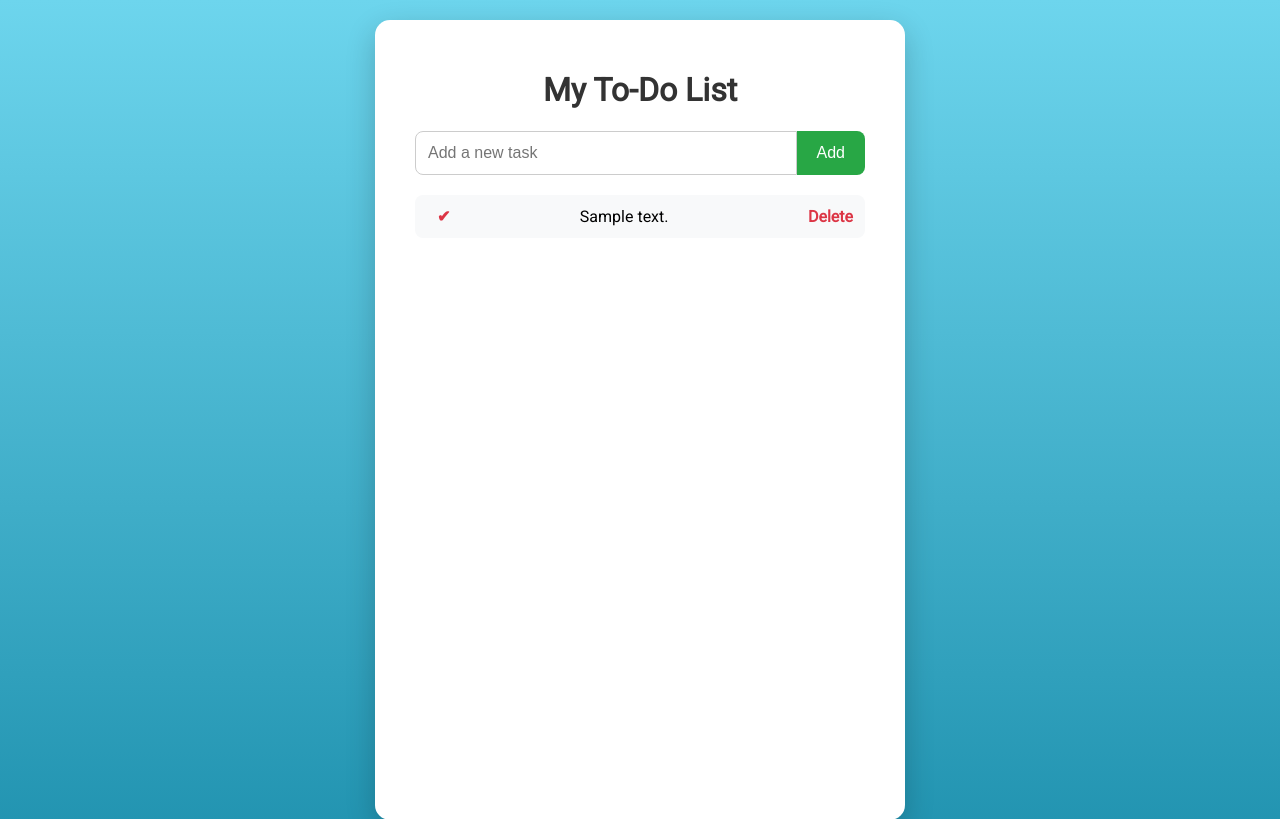
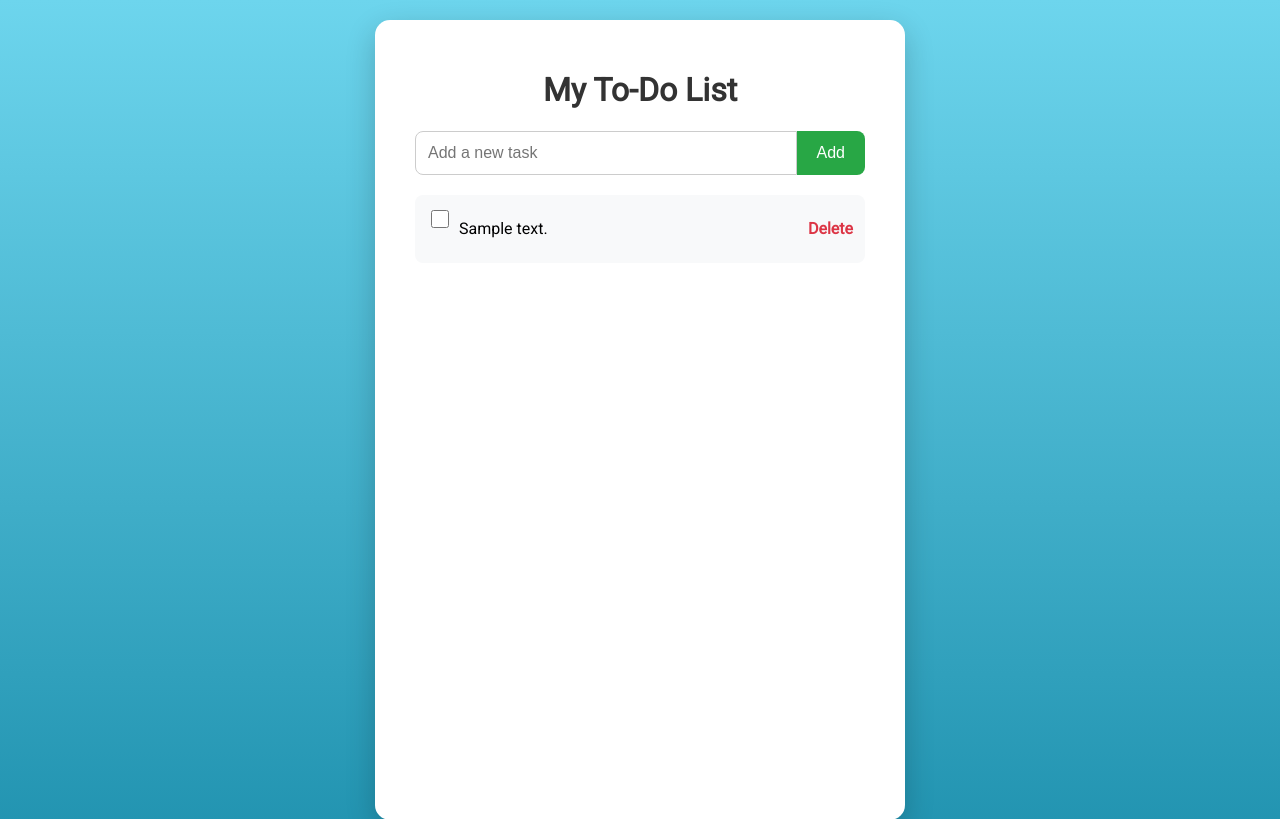
Before and after one commit to Amalroy98/todo-app, a Flask app: page / in a window 1280 px wide. Shown: the top 819 px of the page. Run offline with Flask 3, Linux system fonts and the light colour scheme; tables that the repository leaves empty hold one stand-in row (values such as "Sample post").

Commit message:
Added checkbox toggle for completed tasks

```diff
--- a/templates/index.html
+++ b/templates/index.html
@@ -67,6 +67,16 @@
         li:hover {
             background: #e9ecef;
         }
+        .task-left {
+            display: flex;
+            align-items: center;
+        }
+        .task-left input[type="checkbox"] {
+            margin-right: 10px;
+            width: 18px;
+            height: 18px;
+            cursor: pointer;
+        }
         a {
             color: #dc3545;
             text-decoration: none;
@@ -76,7 +86,7 @@
         a:hover {
             text-decoration: underline;
         }
-        .completed {
+        .completed-label {
             text-decoration: line-through;
             color: #6c757d;
         }
@@ -99,8 +109,13 @@
         </form>
         <ul>
             {% for task in tasks %}
-            <li class="{% if task.completed %}completed{% endif %}">
-                <a href="/toggle/{{ task.id }}">✔</a> {{ task.content }}
+            <li>
+                <div class="task-left">
+                    <form method="GET" action="/toggle/{{ task.id }}">
+                        <input type="checkbox" onChange="this.form.submit()" {% if task.completed %}checked{% endif %}>
+                    </form>
+                    <span class="{% if task.completed %}completed-label{% endif %}">{{ task.content }}</span>
+                </div>
                 <a href="/delete/{{ task.id }}">Delete</a>
             </li>
             {% endfor %}
```
